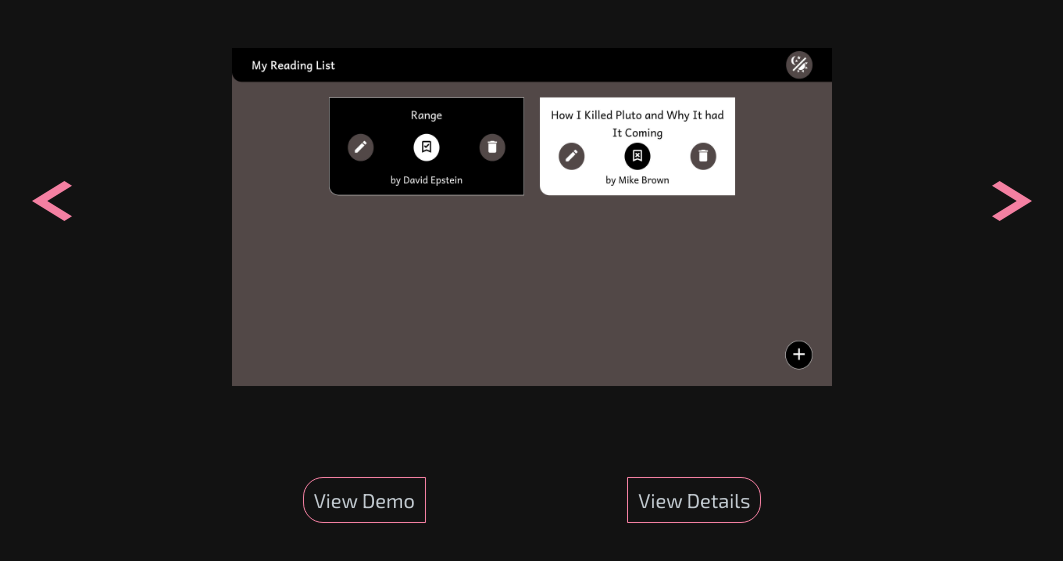
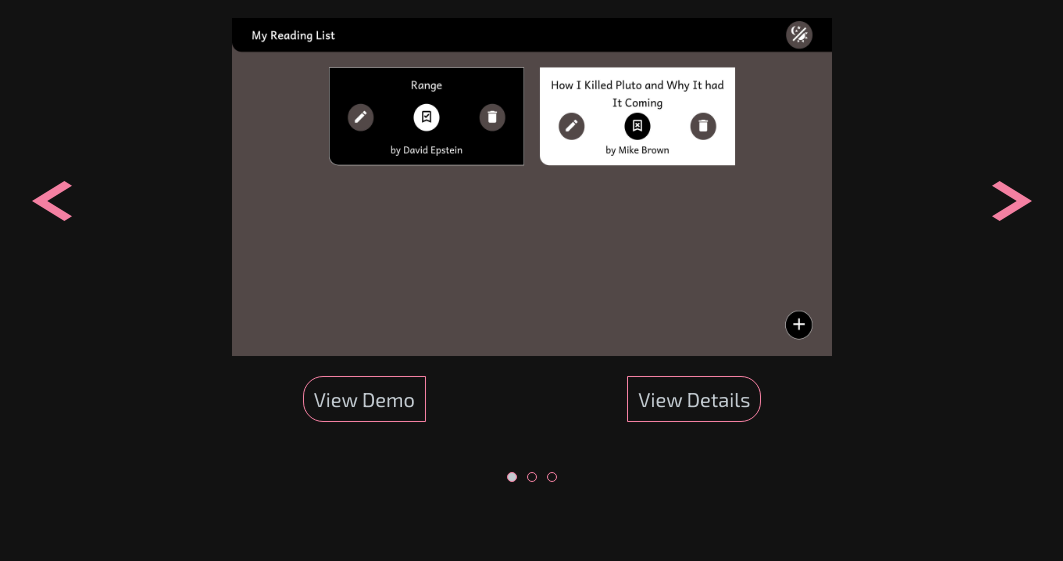
Before and after one commit to DeveshMhatre/portfolio-webiste, a Gatsby site: page / in a window 1280 px wide. Shown: the part 231-792 px from the top of the page, without its empty margins (108-1171 px from the left). Built offline with nearby package versions, Linux system fonts and the light colour scheme; Gatsby itself is replaced by a stand-in of ours; some packages are replaced by stand-ins of ours.

Commit message:
Add Carousel Indicator in Home

```diff
--- a/src/components/carousel.js
+++ b/src/components/carousel.js
@@ -5,6 +5,7 @@ import CarouselItem from './carouselItem'
 
 import PrevBtn from '../assets/left.svg'
 import NextBtn from '../assets/right.svg'
+import CarouselIndicator from './carouselIndicator'
 
 const Carousel = ({ edges }) => {
   const [current, setCurrent] = useState(0)
@@ -33,7 +34,10 @@ const Carousel = ({ edges }) => {
       >
         <PrevBtn />
       </button>
-      {Projects}
+      <div className="carousel__slider">
+        {Projects}
+        <CarouselIndicator current={current} slideLen={slidesLen} />
+      </div>
       <button
         className="carousel__btn--right"
         onClick={nextSlide}
--- /dev/null
+++ b/src/components/carouselIndicator.js
@@ -0,0 +1,20 @@
+import React from 'react'
+import PropTypes from 'prop-types'
+import CarouselIndicatorItem from './carouselIndicatorItems'
+
+const CarouselIndicator = ({ current, slideLen }) => {
+  const slides = Array.from({ length: slideLen }, (_, index) => index)
+
+  const indicators = slides.map((slide) => (
+    <CarouselIndicatorItem key={slide} index={slide} current={current} />
+  ))
+
+  return <section className="carousel-indicator">{indicators}</section>
+}
+
+CarouselIndicator.propTypes = {
+  current: PropTypes.number.isRequired,
+  slideLen: PropTypes.number.isRequired,
+}
+
+export default CarouselIndicator
--- /dev/null
+++ b/src/components/carouselIndicatorItems.js
@@ -0,0 +1,21 @@
+import React from 'react'
+import PropTypes from 'prop-types'
+
+const CarouselIndicatorItem = ({ current, index }) => {
+  return (
+    <div
+      className={
+        current === index
+          ? 'carousel-indicator__item active-indicator'
+          : 'carousel-indicator__item'
+      }
+    ></div>
+  )
+}
+
+CarouselIndicatorItem.propTypes = {
+  current: PropTypes.number.isRequired,
+  index: PropTypes.number.isRequired,
+}
+
+export default CarouselIndicatorItem
--- /dev/null
+++ b/src/styles/components/_carousel-indicator.scss
@@ -0,0 +1,16 @@
+.carousel-indicator {
+  display: flex;
+  gap: 1rem;
+
+  &__item {
+    width: 1rem;
+    height: 1rem;
+
+    border: 0.1rem solid var(--accent);
+    border-radius: 2.5rem;
+  }
+}
+
+.active-indicator {
+  background-color: var(--light);
+}
--- a/src/styles/components/_carousel-item.scss
+++ b/src/styles/components/_carousel-item.scss
@@ -4,8 +4,9 @@
 
   display: flex;
   flex-direction: column;
-  justify-content: space-around;
+  justify-content: center;
   align-items: center;
+  gap: 2rem;
 
   opacity: 0;
 
@@ -35,6 +36,11 @@
       padding: clamp(0.5rem, 1vw, 1rem);
 
       color: var(--light);
+
+      &:hover {
+        background-color: var(--light);
+        color: var(--dark);
+      }
     }
 
     &--details {
@@ -44,6 +50,11 @@
       padding: clamp(0.5rem, 1vw, 1rem);
 
       color: var(--light);
+
+      &:hover {
+        background-color: var(--light);
+        color: var(--dark);
+      }
     }
   }
 }
--- a/src/styles/components/_carousel.scss
+++ b/src/styles/components/_carousel.scss
@@ -4,6 +4,14 @@
   display: flex;
   justify-content: space-between;
   align-items: center;
+
+  &__slider {
+    display: flex;
+    flex-direction: column;
+    justify-content: center;
+    align-items: center;
+    gap: 5rem;
+  }
 
   &__btn--left {
     width: clamp(3rem, 4vw, 4rem);
@@ -12,6 +20,8 @@
     border: none;
 
     background: none;
+
+    cursor: pointer;
   }
 
   &__btn--right {
--- a/src/styles/index.scss
+++ b/src/styles/index.scss
@@ -24,3 +24,4 @@
 @import 'components/socials';
 @import 'components/carousel';
 @import 'components/carousel-item';
+@import 'components/carousel-indicator';
```
